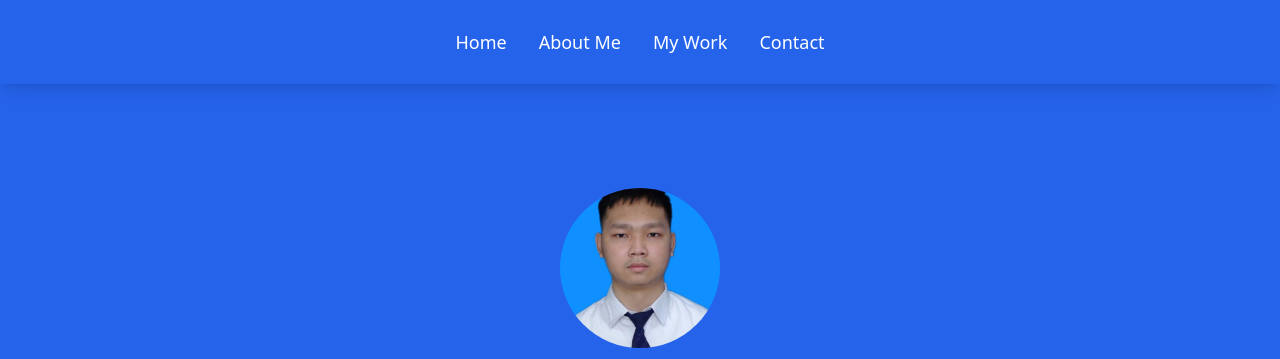
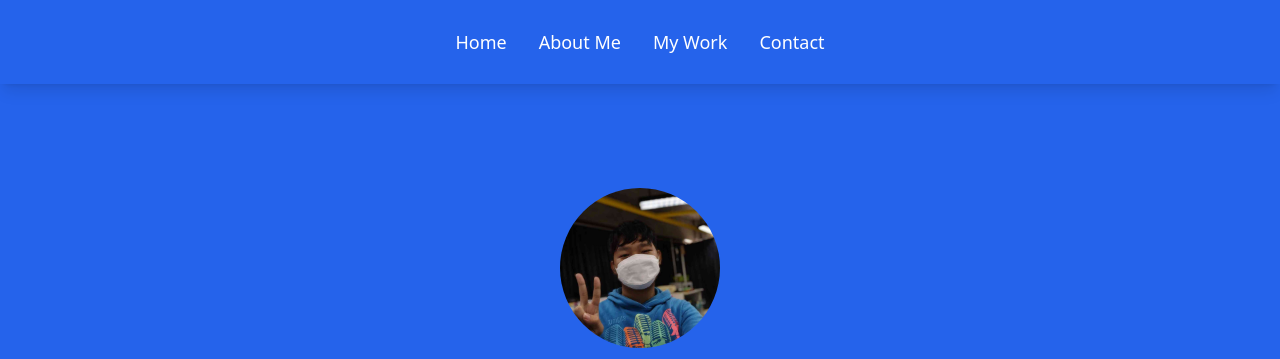
Before and after one commit to ThreePPP/ThreePPP.github.io, a plain HTML site: page index.html in a window 1280 px wide. Shown: the top 359 px of the page. Drawn offline with nearby package versions, Linux system fonts and the light colour scheme.

Commit message:
chang image

```diff
--- a/index.html
+++ b/index.html
@@ -24,7 +24,7 @@
     <!-- Home -->
     <section id="home" class="h-screen bg-blue-600 text-white flex items-center justify-center">
         <div class="text-center">
-            <img src="/image/profile.jpg" alt="Profile Picture" class="rounded-full mx-auto mb-4 h-40 w-40 object-cover">
+            <img src="/image/001pro.jpg" alt="Profile Picture" class="rounded-full mx-auto mb-4 h-40 w-40 object-cover">
             <h1 class="text-3xl">Hello I'm paramet</h1>
             <h1 class="text-6xl font-bold">Welcome to my Portfolio</h1>
             <h1 class="text-6xl font-bold">Fontend web developer</h1>
```
Also changed, not shown: image/001pro.jpg (added).
